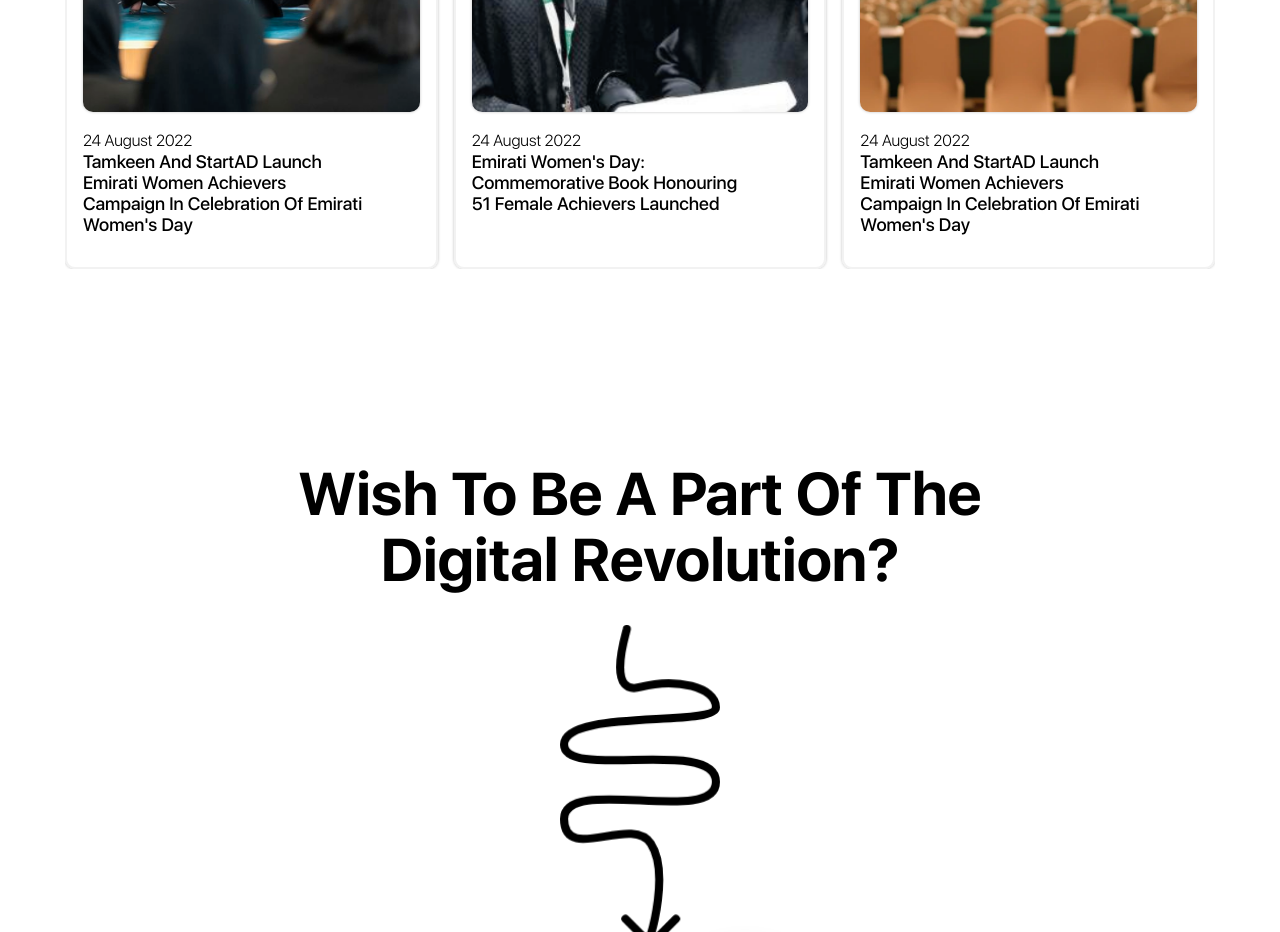
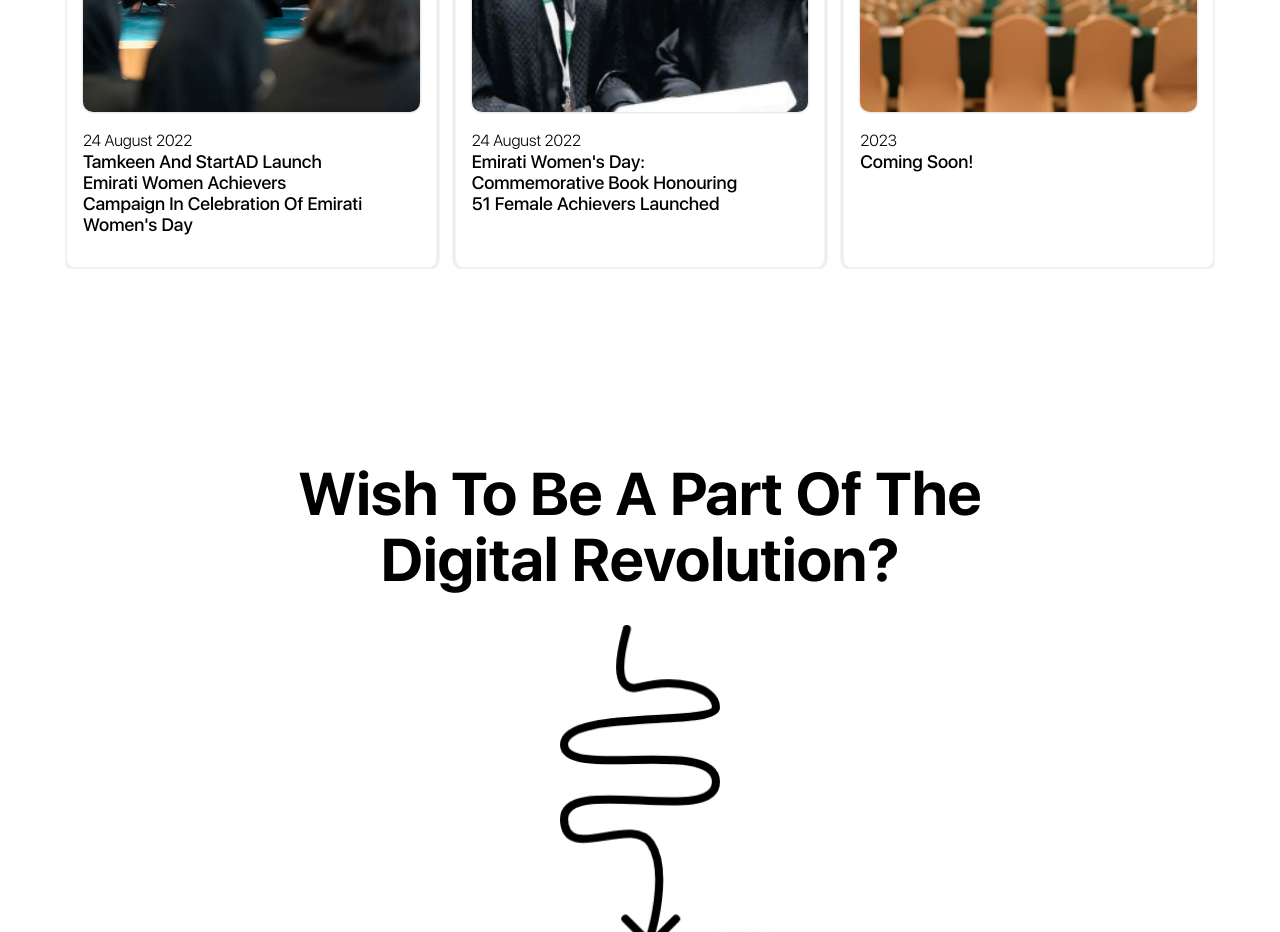
Before and after one commit to formorri/BFFGram, a Next.js app: page / in a window 1280 px wide. Shown: the part 5820-6752 px from the top of the page. Built offline with nearby package versions, Linux system fonts and the light colour scheme; what @aws-amplify/core would draw is missing.

Commit message:
Minor text changes

```diff
--- a/src/Props/News.js
+++ b/src/Props/News.js
@@ -13,28 +13,10 @@ const News = [
       item: "Emirati Women's Day: Commemorative book honouring 51 female achievers launched",
     },
     { id: 3,
-      date: "24 August 2022",
-      image: images.homeNews3,
-      url: "https://nyuad.nyu.edu/en/news/latest-news/science-and-technology/2022/august/ewa-startad.html",
-      item: "Tamkeen and startAD Launch Emirati Women Achievers Campaign in Celebration of Emirati Women's Day",
-    },
-    { id: 4,
-      date: "24 August 2022",
+      date: "2023",
       image: images.homeNews3,
       url: "/",
-      item: "Lorem ipsum dolor",
-    },
-    { id: 5,
-      date: "24 August 2022",
-      image: images.homeNews3,
-      url: "/",
-      item: "Lorem ipsum dolor",
-    },
-    { id: 6,
-      date: "24 August 2022",
-      image: images.homeNews3,
-      url: "/",
-      item: "Lorem ipsum dolor",
+      item: "Coming Soon!",
     },
   ];
 
--- a/src/pages/index.js
+++ b/src/pages/index.js
@@ -388,7 +388,7 @@ export default function Home() {
               </AccordionSummary>
               <AccordionDetails className={styles['accordion-details']}>
                 <p>
-                  The app is currently in the testing phases. Interested users are highly encouraged to sign up here (insert email link or link to registration form) so we can send you details of when a test version can be available. We would love to hear feedback so we can improve on any features or fix bugs so that upon launch, you will have the best experience and love it!
+                  The app is currently in the testing phases. Interested users are highly encouraged to email us  <Link href='#contact'>here</Link> so we can send you details of when a test version can be available. We would love to hear feedback so we can improve on any features or fix bugs so that upon launch, you will have the best experience and love it!
                 </p>
               </AccordionDetails>
             </Accordion>
@@ -430,7 +430,7 @@ export default function Home() {
               </AccordionSummary>
               <AccordionDetails className={styles['accordion-details']}>
                 <p>
-                  The current plan is to launch it within the UK with Subject Matter Experts but we do aim to expand in future. For those residing outside of the UK, please do register your interest here (insert link)
+                  The current plan is to launch it within the UK with Subject Matter Experts but we do aim to expand in future. For those residing outside of the UK, please do register your interest <Link href='#contact'>here</Link>
                 </p>
               </AccordionDetails>
             </Accordion>
@@ -451,7 +451,7 @@ export default function Home() {
               </AccordionSummary>
               <AccordionDetails className={styles['accordion-details']}>
                 <p>
-                  Thank you so much for your interest! Please don’t hesitate to email us here (insert link) or use the website contact form to reach out and our team will get back to you as soon as we can to answer your queries.
+                  Thank you so much for your interest! Please don’t hesitate to email us and our team will get back to you as soon as we can to answer your queries.
                 </p>
               </AccordionDetails>
             </Accordion>
```
